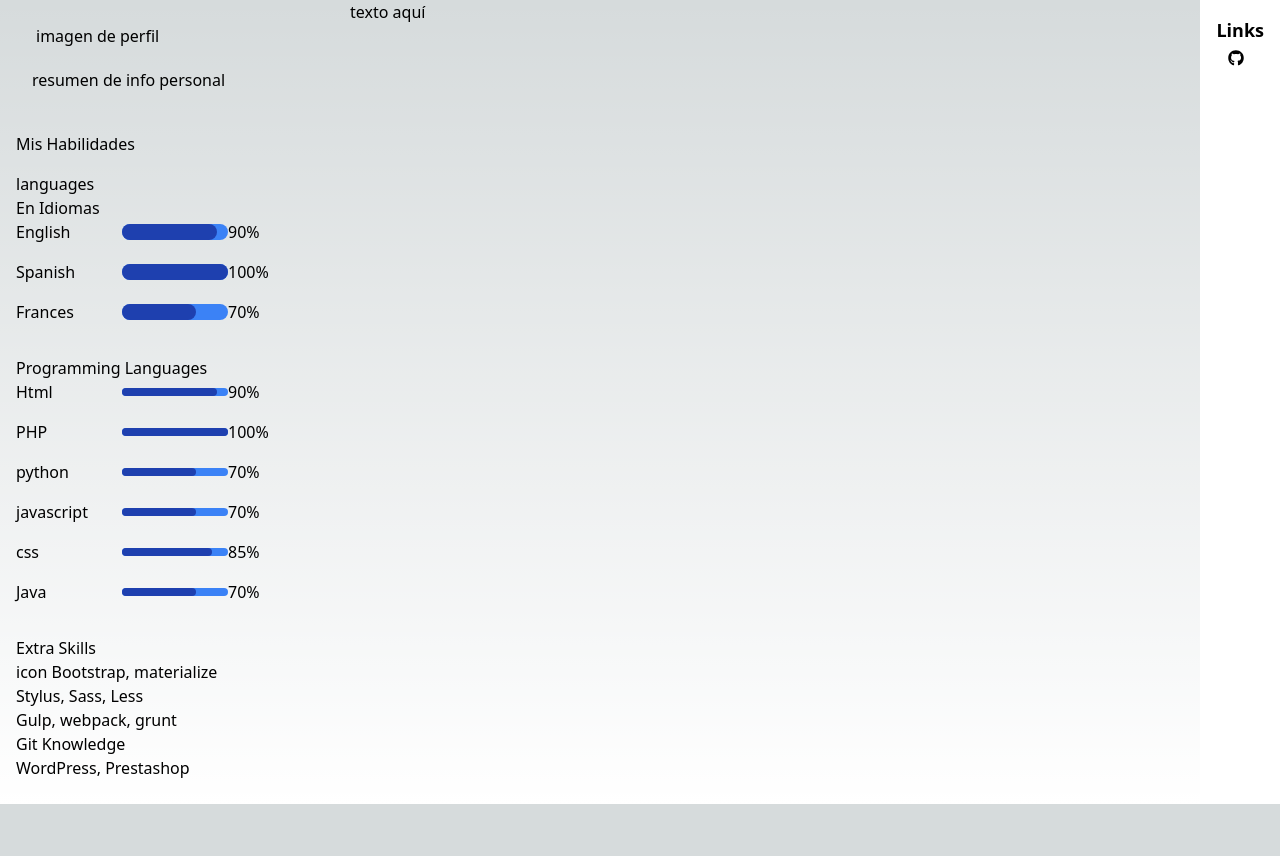
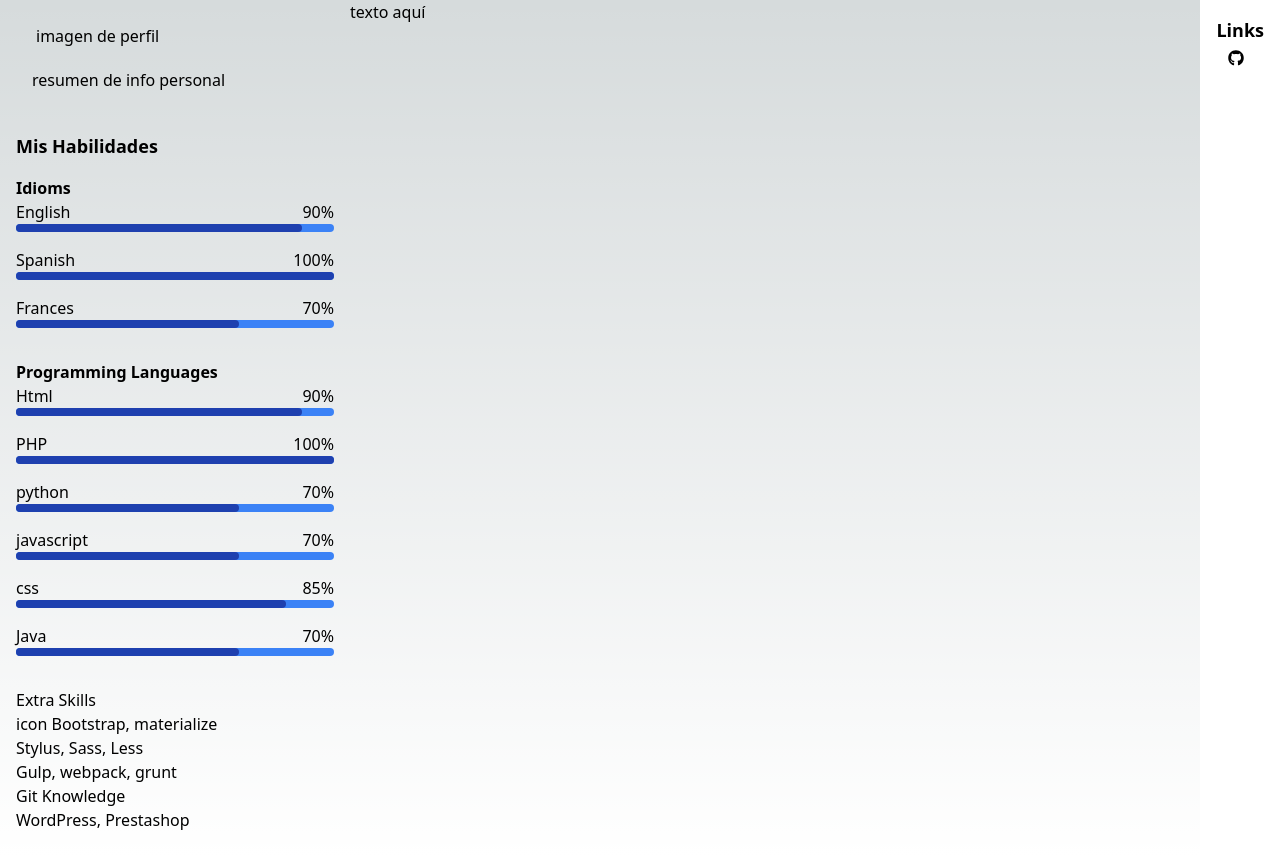
Before and after one commit to jalexisherrera/cv-jalexis-herrera, a Next.js app: page / in a window 1280 px wide. Before the commit the page ends 804 px from the top, so only its background shows below. Built offline with nearby package versions, Linux system fonts and the light colour scheme.

Commit message:
minor change fixes

```diff
--- a/components/LanguageSkills.tsx
+++ b/components/LanguageSkills.tsx
@@ -24,19 +24,21 @@ const LanguageSkills: React.FC = () => {
 
     return (
         <div>
-            <h2>En Idiomas</h2>
+        <h3 className="font-semibold">Idioms</h3>
         {languageSkills.map((skill) => (
-                <div key={skill.language} className='flex items-center mb-4'>
-                    <h3 className='w-1/3'>{skill.language}</h3>
-                    <div className="w-1/3">
-                    <div className="bg-blue-500 h-4 rounded-full">
+          <div key={skill.language} className="flex flex-col justify-center mb-4">
+            <div className="flex justify-between">
+              <h3 className="flex">{skill.language}</h3>
+              <span className="flex text-rigth"> {skill.percentage}%</span>
+            </div>
+            <div className="w-1/1">
+              <div className="bg-blue-500 h-2 rounded-full">
                 <div
-                            className="h-4 bg-blue-800 rounded-full"
+                  className="h-2 bg-blue-800 rounded-full"
                   style={{ width: `${skill.percentage}%` }}
                 />
               </div>
             </div>
-                    <span className="w-1/3 text-rigth"> {skill.percentage}%</span>
           </div>
         ))}
       </div>
--- a/components/ProgrammingLanguages.tsx
+++ b/components/ProgrammingLanguages.tsx
@@ -31,16 +31,19 @@ const ProgrammingLanguages: React.FC = () => {
     {
       language: "Java",
       percentage: 70,
-    }
+    },
   ];
 
   return (
     <div>
-      <h2>Programming Languages</h2>
+      <h3 className="font-semibold">Programming Languages</h3>
       {programmingLangua.map((skill) => (
-        <div key={skill.language} className="flex items-center mb-4">
-          <h3 className="w-1/3">{skill.language}</h3>
-          <div className="w-1/3">
+        <div key={skill.language} className="flex flex-col justify-center mb-4">
+          <div className="flex justify-between w-full">
+            <h3 className="flex">{skill.language}</h3>
+            <span className="flex text-rigth"> {skill.percentage}%</span>
+          </div>
+          <div className="w-1/1">
             <div className="bg-blue-500 h-2 rounded-full">
               <div
                 className="h-2 bg-blue-800 rounded-full"
@@ -48,7 +51,6 @@ const ProgrammingLanguages: React.FC = () => {
               />
             </div>
           </div>
-          <span className="w-1/3 text-rigth"> {skill.percentage}%</span>
         </div>
       ))}
     </div>
--- a/components/layout/Sidebar.tsx
+++ b/components/layout/Sidebar.tsx
@@ -11,18 +11,16 @@ const Sidebar = () => {
       </div>
 
       <div className="flex flex-col gap-4 px-2 py-4 h-full">
-        <h2>Mis Habilidades</h2>
+        <h2 className="font-bold text-lg">Mis Habilidades</h2>
         <div>
-        <div>languages</div>
-        <LanguageSkills />
-      </div>
-      <div>
-        <ProgrammingLanguages />
-      </div>
+          <LanguageSkills />
+        </div>
+        <div>
+          <ProgrammingLanguages />
+        </div>
 
         <ExtraSkills />
       </div>
-
     </aside>
   );
 };
```
Lines whose indentation alone changed are shown as unchanged.
